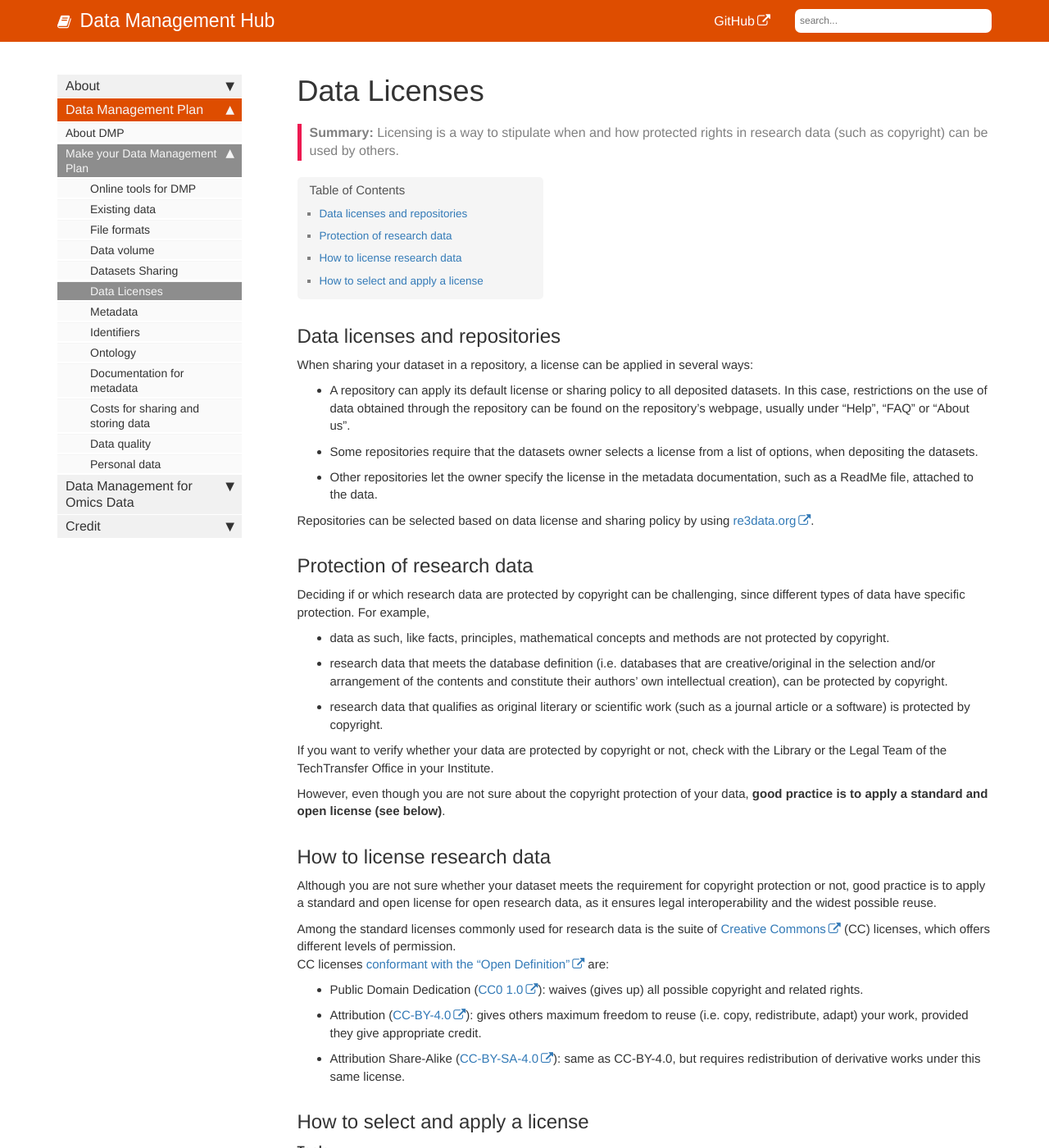
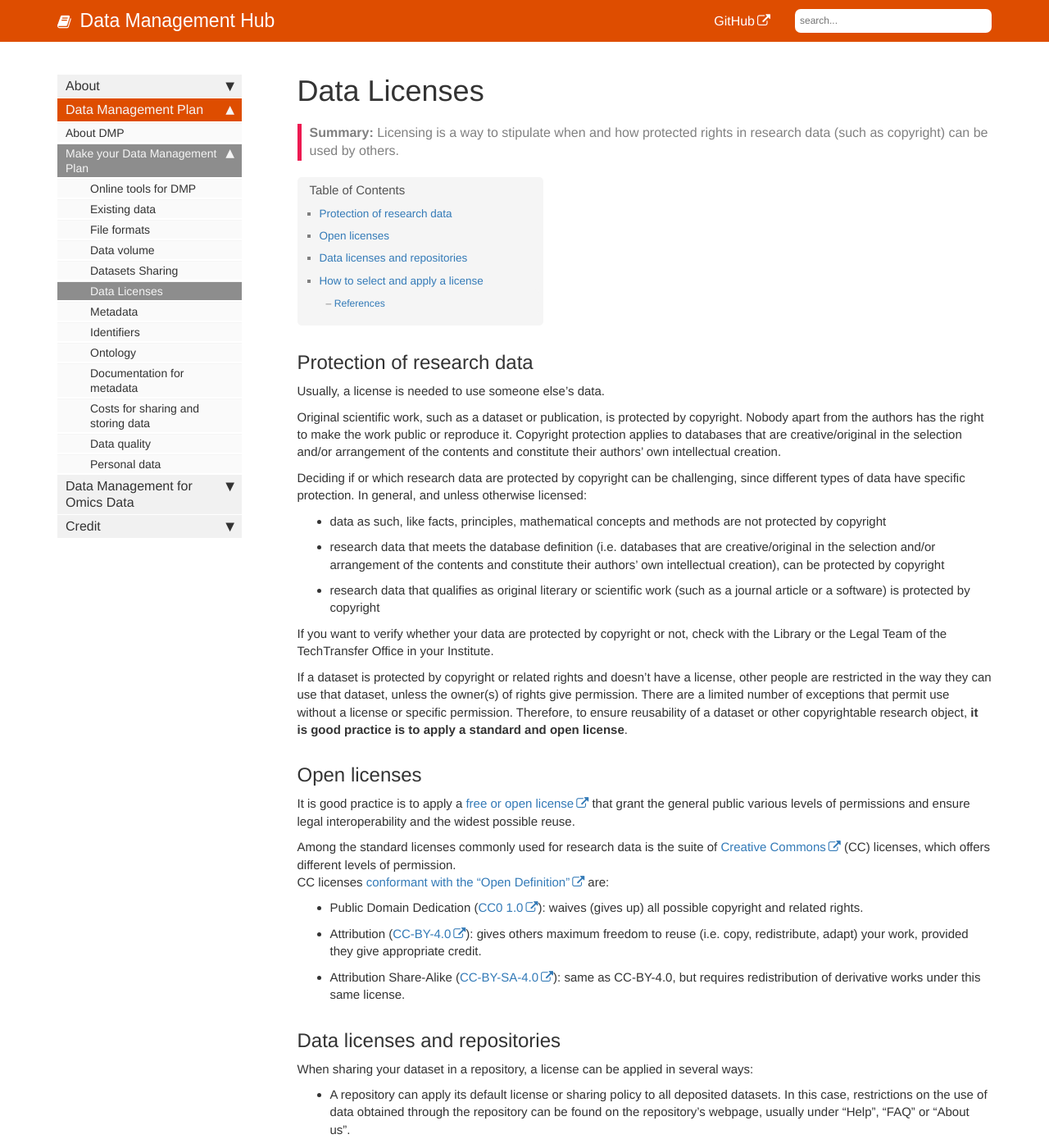
Before and after one commit to ELIXIR-Belgium/rdm-guide, a Jekyll site: the page built from pages/data_licenses.md, in a window 1280 px wide and 1400 px high. Shown: the whole window at 82% size. Built offline with Jekyll 4.4.1, drawn with Linux system fonts in a browser that asks for light colours; some web fonts are replaced; some of the changed text lies outside the part shown.

Commit message:
Update data_licenses.md
I've added some content I'd written and made some notes on licenses vs. copyright

```diff
--- a/pages/data_licenses.md
+++ b/pages/data_licenses.md
@@ -5,6 +5,37 @@ summary: Licensing is a way to stipulate when and how protected rights  in resea
 sidebar: mydoc_sidebar
 permalink: data_licenses.html
 ---
+
+
+
+## Protection of research data
+Usually, a license is needed to use someone else’s data.
+
+Original scientific work, such as a dataset or publication, is protected by copyright. Nobody apart from the authors has the right to make the work public or reproduce it.
+Copyright protection applies to databases that are creative/original in the selection and/or arrangement of the contents and constitute their authors’ own intellectual creation.
+
+Deciding if or which research data are protected by copyright can be challenging, since different types of data have specific protection. In general, and unless otherwise licensed:
+* data as such, like facts, principles, mathematical concepts and methods are not protected by copyright
+* research data that meets the database definition (i.e. databases that are creative/original in the selection and/or arrangement of the contents and constitute their authors’ own intellectual creation), can be protected by copyright
+* research data that qualifies as original literary or scientific work (such as a journal article or a software) is protected by copyright
+
+If you want to verify whether your data are protected by copyright or not, check with the Library or the Legal Team of the TechTransfer Office in your Institute.
+
+<!---However, even though you are not sure about the copyright protection of your data, **good practice is to apply a standard and open license (see below)**.--->
+
+<!--- we need to make a difference between copyright and (open/free) licenses. This is important because without an open license original creative work is usually copyright by default, and thus restricted in the use it can have. Also unlicensed, non-copyrighted material can be easily appropriated --->
+
+If a dataset is protected by copyright or related rights and doesn’t have a license, other people are restricted in the way they can use that dataset, unless the owner(s) of rights give permission. There are a limited number of exceptions that permit use without a license or specific permission.
+Therefore, to ensure reusability of a dataset or other copyrightable research object, **it is good practice is to apply a standard and open license**.
+
+
+## Open licenses
+<!--- Although you are not sure whether your dataset meets the requirement for copyright protection or not, ---> It is good practice is to apply a [free or open license](https://en.wikipedia.org/wiki/Free_license) that grant the general public various levels of permissions and ensure legal interoperability and the widest possible reuse.
+
+Among the standard licenses commonly used for research data is the suite of [Creative Commons](https://creativecommons.org/licenses/) (CC) licenses, which offers different levels of permission. <br> CC licenses [conformant with the “Open Definition”](https://opendefinition.org/licenses/) are:
+* Public Domain Dedication ([CC0 1.0](https://creativecommons.org/publicdomain/zero/1.0/)): waives (gives up) all possible copyright and related rights.
+* Attribution ([CC-BY-4.0](https://creativecommons.org/licenses/by/4.0/)): gives others maximum freedom to reuse (i.e. copy, redistribute, adapt) your work, provided they give appropriate credit.
+* Attribution Share-Alike ([CC-BY-SA-4.0](https://creativecommons.org/licenses/by-sa/4.0/)): same as CC-BY-4.0, but requires redistribution of derivative works under this same license.
 
 ## Data licenses and repositories
 When sharing your dataset in a repository, a license can be applied in several ways:
@@ -14,24 +45,6 @@ When sharing your dataset in a repository, a license can be applied in several w
 
 Repositories can be selected based on data license and sharing policy by using [re3data.org](https://www.re3data.org/search?query=).
 
-## Protection of research data
-Deciding if or which research data are protected by copyright can be challenging, since different types of data have specific protection. For example,
-* data as such, like facts, principles, mathematical concepts and methods are not protected by copyright.
-* research data that meets the database definition (i.e. databases that are creative/original in the selection and/or arrangement of the contents and constitute their authors’ own intellectual creation), can be protected by copyright.
-* research data that qualifies as original literary or scientific work (such as a journal article or a software) is protected by copyright.
-
-If you want to verify whether your data are protected by copyright or not, check with the Library or the Legal Team of the TechTransfer Office in your Institute.
-
-However, even though you are not sure about the copyright protection of your data, **good practice is to apply a standard and open license (see below)**.
-
-## How to license research data
-Although you are not sure whether your dataset meets the requirement for copyright protection or not, good practice is to apply a standard and open license for open research data, as it ensures legal interoperability and the widest possible reuse.
-
-Among the standard licenses commonly used for research data is the suite of [Creative Commons](https://creativecommons.org/licenses/) (CC) licenses, which offers different levels of permission. <br> CC licenses [conformant with the “Open Definition”](https://opendefinition.org/licenses/) are:
-* Public Domain Dedication ([CC0 1.0](https://creativecommons.org/publicdomain/zero/1.0/)): waives (gives up) all possible copyright and related rights.
-* Attribution ([CC-BY-4.0](https://creativecommons.org/licenses/by/4.0/)): gives others maximum freedom to reuse (i.e. copy, redistribute, adapt) your work, provided they give appropriate credit.
-* Attribution Share-Alike ([CC-BY-SA-4.0](https://creativecommons.org/licenses/by-sa/4.0/)): same as CC-BY-4.0, but requires redistribution of derivative works under this same license.
-
 ## How to select and apply a license
 **Tools**
 * [License Selector](https://ufal.github.io/public-license-selector/)
@@ -40,3 +53,10 @@ Among the standard licenses commonly used for research data is the suite of [Cre
 **Tutorials**
 * [How to apply a Creative Commons license to your work](https://guides.library.queensu.ca/c.php?g=704790&p=5014948) (by Queen’s University Library)
 * [How to add a Creative Commons license to your work](https://www.youtube.com/watch?v=5QxkuuiZwRU) (by Kingsborough Community College E-Learning)
+
+### References
+[European Union advice on copyright](https://europa.eu/youreurope/business/running-business/intellectual-property/copyright/index_en.htm#shortcut-1).
+
+[European Union IP helpdesk](https://www.iprhelpdesk.eu/node/2014) note on databases.
+
+[UGent guidelines for data sharing](https://www.ugent.be/en/research/datamanagement/after-research/sharing.htm)
```
